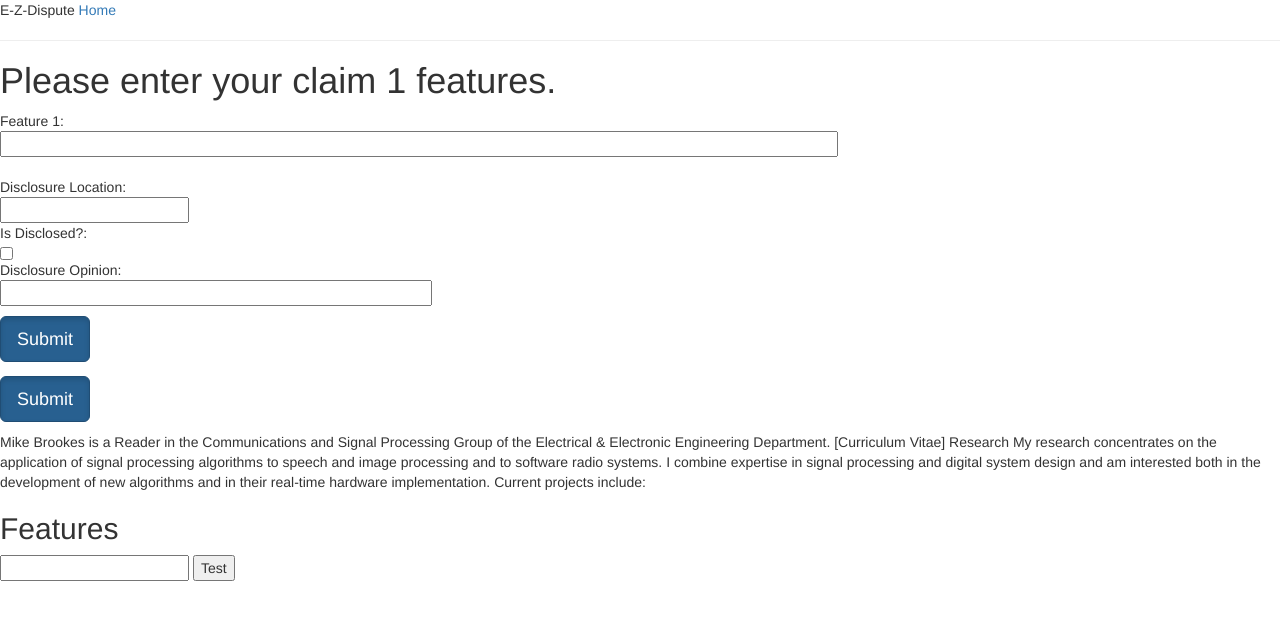
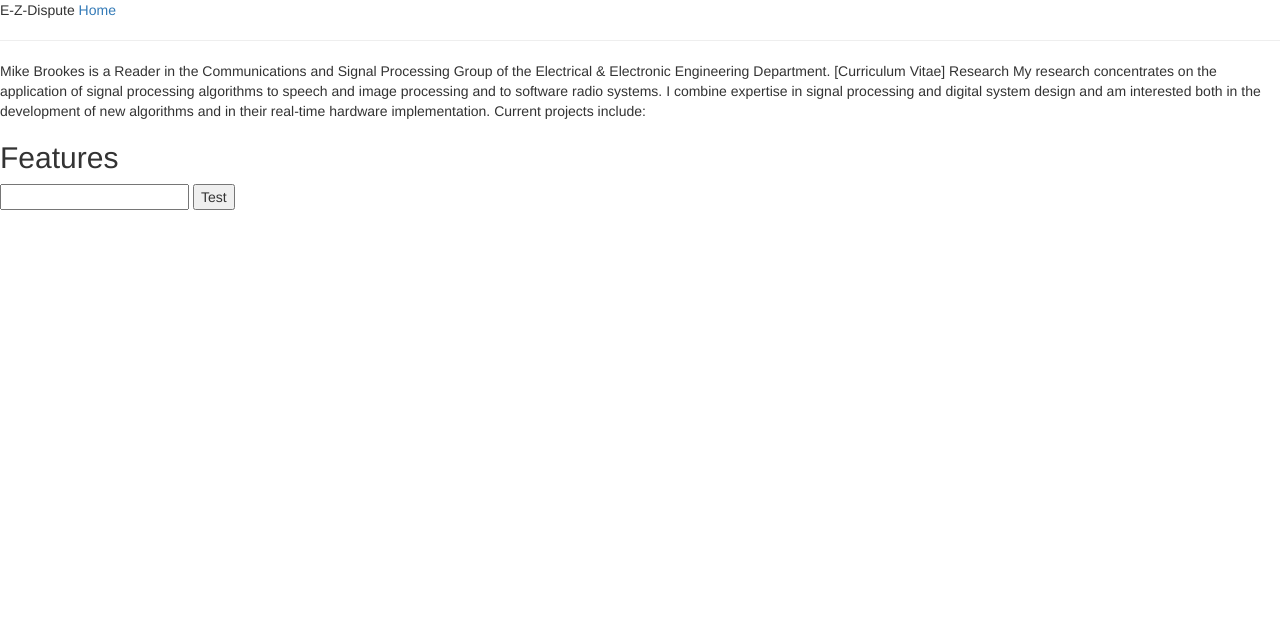
Before and after one commit to leon433/hgf-hackathon, a Flask app: page /patentee1 in a window 1280 px wide. Shown: the top 620 px of the page. Run offline with Flask 2, Linux system fonts and the light colour scheme; some libraries are stand-ins or nearby versions.

Commit message:
Polishing the front end a bit. Form for Patentee1 is now in a Modal

```diff
--- a/hgf_app/forms.py
+++ b/hgf_app/forms.py
@@ -2,8 +2,9 @@ from flask_wtf import Form
 from wtforms import StringField, BooleanField
 from wtforms.validators import DataRequired
 
+
 class FeaturesForm(Form):
-	feature = StringField('feature', validators = [DataRequired()])
-	disclosureLocationA = StringField('disclosureLocationA')
-	isDisclosedA = BooleanField('isDisclosedA')
-	disclosureOpinionA = StringField('disclosureOpinionA')
+    feature = StringField('feature', validators=[DataRequired()])
+    disclosureLocation = StringField('disclosureLocation')
+    isDisclosed = BooleanField('isDisclosed')
+    disclosureOpinion = StringField('disclosureOpinion')
--- a/hgf_app/static/patentee.js
+++ b/hgf_app/static/patentee.js
@@ -3,9 +3,11 @@ function getText() {
     selectedText = (document.all) ? document.selection.createRange().text : document.getSelection();
 
     if(selectedText.toString().length > 0) {
-        document.getElementById('features').value = selectedText.toString();
+        document.getElementById('feature').value = selectedText.toString();
         document.getElementById('featureInModal').innerHTML = "Feature identified: " + selectedText.toString();
-        document.getElementById('featureLocation').value = ("Anchor offset: " + document.getSelection().anchorOffset + ";" + "Focus offset: " + document.getSelection().focusOffset).toString();
+
+        //"Anchor offset, Focus offset" which is the same as "start_char index, end_char index"
+        document.getElementById('disclosureLocation').value = (selectedText.anchorOffset + ", " + selectedText.focusOffset).toString();
 
         openModal();
     }
--- a/hgf_app/templates/patentee1.html
+++ b/hgf_app/templates/patentee1.html
@@ -3,37 +3,7 @@
 {% block content %}
     <link rel="stylesheet" href= "{{ url_for('static',filename='patentee.css') }}">
 
-    <h1> Please enter your claim 1 features.</h1>
 
-<form action="" method="post" name="claim1features">
-{{ form.hidden_tag() }}
-  <p>
-
-   Feature 1:	<br>
-   {{ form.feature(size=100) }} <br>
-  		{% for error in form.feature.errors %}
-            <span style="color: red;">[{{ error }}]</span>
-        {% endfor %}<br>
-
-
-   Disclosure Location:	<br>
-   {{ form.disclosureLocationA(size=20) }}<br>
-
-   Is Disclosed?:	<br>
-   {{ form.isDisclosedA }}<br>
-
-   Disclosure Opinion: <br>
-   {{ form.disclosureOpinionA(size=50)}}<br>
-
- </p>
-
- <p><input type="submit" class="btn btn-primary btn-lg active" value="Submit"></p>
-</form>
-
-          </p>
-
-          <p><input type="submit" class="btn btn-primary btn-lg active" value="Submit"></p>
-    </form>
 
     <div id="TextSample" onmouseup="getText()">Mike Brookes is a Reader in the Communications and Signal Processing Group of the Electrical & Electronic Engineering Department. [Curriculum Vitae]
 
@@ -51,21 +21,35 @@ My research concentrates on the application of signal processing algorithms to s
     <div id="featureEditor" class="modal">
         <!-- Modal content -->
         <div class="modal-content">
-        <span class="close" onclick="closeModal()">&times;</span>
-            <h2>New Feature</h2>
-            <div id='featureInModal'>Some text in the Modal..</div>
+            <span class="close" onclick="closeModal()">&times;</span>
 
-            <div>Location:</div>
-            <input type='text' id="featureLocation"  title="featureLocation"/>
+            <h1> Please enter your claim features.</h1>
+            <div id='featureInModal'>text here</div>
 
-            <div>IsDisclosed:</div>
-            <input type='text' title="IsDisclosed"/>
+            <form action="" method="post" name="claim1features">
+            {{ form.hidden_tag() }}
+                <p>
 
-            <div>DisclosureOpinion</div>
-            <input type='text' title="DisclosureOpinion"/>
+                Feature 1:	<br>
+                {{ form.feature(size=100) }} <br>
+                    {% for error in form.feature.errors %}
+                        <span style="color: red;">[{{ error }}]</span>
+                    {% endfor %}<br>
 
-            <br/>
-            <div>Add to features list</div>
+
+                Disclosure Location:	<br>
+                {{ form.disclosureLocation(size=20) }}<br>
+
+                Is Disclosed?:	<br>
+                {{ form.isDisclosed }}<br>
+
+                Disclosure Opinion: <br>
+                {{ form.disclosureOpinion(size=50)}}<br>
+
+                </p>
+
+                <p><input type="submit" class="btn btn-primary btn-lg active" value="Submit"></p>
+            </form>
         </div>
     </div>
 
--- a/hgf_app/views.py
+++ b/hgf_app/views.py
@@ -7,21 +7,23 @@ from .models import FeatureModel
 @app.route('/')
 @app.route('/index')
 def index():
-	return render_template('index.html')
+    return render_template('index.html')
 
 
-@app.route('/patentee1', methods = ['GET', 'POST'])
+@app.route('/patentee1', methods=['GET', 'POST'])
 def saveClaimFeature():
-	form = FeaturesForm()
+    form = FeaturesForm()
 
-	if form.validate_on_submit():
-		FormEntry = FeatureModel(feature=form.feature.data, disclosureLocationA=form.disclosureLocationA.data, isDisclosedA=form.isDisclosedA.data, disclosureOpinionA=form.disclosureOpinionA.data)
-		db.session.add(FormEntry)
-		db.session.commit()
-		return redirect('/submitted')
-	print('FAIL')
-	return render_template('patentee1.html', form=form, title='Submit')
+    if form.validate_on_submit():
+        FormEntry = FeatureModel(feature=form.feature.data, disclosureLocationA=form.disclosureLocation.data,
+                                 isDisclosedA=form.isDisclosed.data, disclosureOpinionA=form.disclosureOpinion.data)
+        db.session.add(FormEntry)
+        db.session.commit()
+        return redirect('/submitted')
+    print('FAIL')
+    return render_template('patentee1.html', form=form, title='Submit')
+
 
 @app.route('/submitted')
 def submitted():
-	return render_template('submitted.html')
+    return render_template('submitted.html')
```
